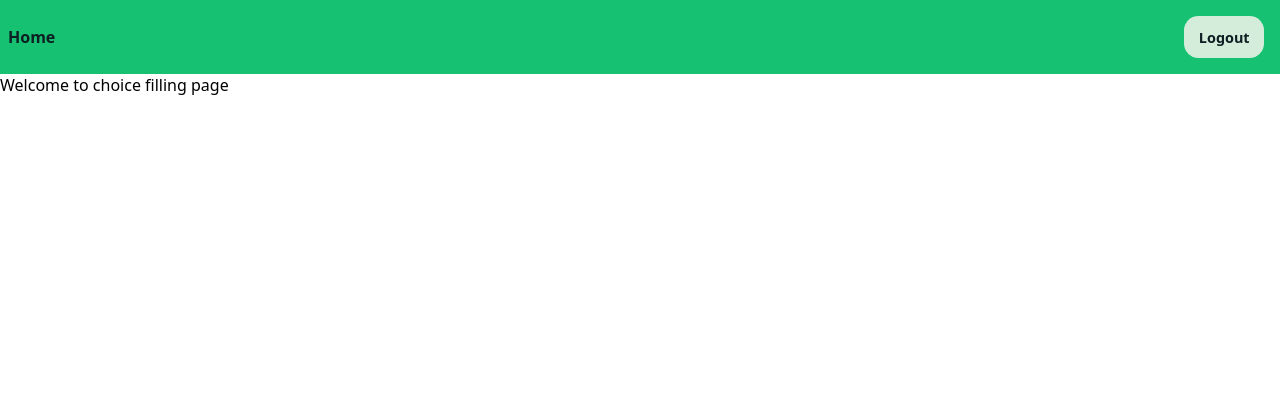
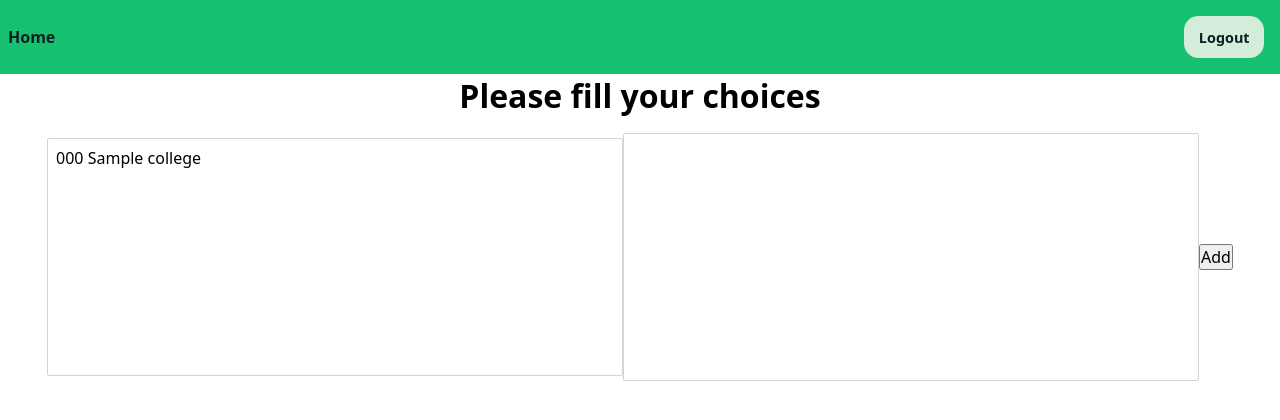
Before and after one commit to ananthvk/student-admission-counselling, a Django app: page /counselling/choiceentry/ in a window 1280 px wide. Shown: the top 420 px of the page. Run offline with Django 5.2, Linux system fonts and the light colour scheme; a user stored in the database is signed in; tables that the repository leaves empty hold one stand-in row (values such as "Sample post"); lists and menus that the app fills with data are empty.

Commit message:
partially completed choice entry form

```diff
--- a/scm_site/counselling/static/counselling/styles.css
+++ b/scm_site/counselling/static/counselling/styles.css
@@ -43,3 +43,53 @@
 .data-clickable-row a {
     display: block;
 }
+
+.choice-entry-college {
+    overflow: auto;
+    width: 45%;
+    overflow-x: hidden;
+}
+
+.choice-entry-course {
+    overflow: scroll;
+    overflow-x: hidden;
+    width: 45%;
+}
+
+.flex-container {
+    margin-top: 1em;
+    display: flex;
+    min-width: 100%;
+    flex-direction: row;
+    justify-content: center;
+    align-items: center;
+    flex-wrap: wrap;
+}
+
+.centered {
+    text-align: center;
+}
+
+.choice-entry-select {
+    border: 1px solid lightgray;
+    outline: none;
+    padding: 0.5em;
+}
+
+select::-webkit-scrollbar {
+    width: 0.8em;
+    height: 0.8em;
+}
+
+select::-webkit-scrollbar-track {
+    background: var(--color-white);
+}
+
+select::-webkit-scrollbar-thumb {
+    background: var(--color-secondary);
+    border-radius: 1em;
+}
+
+select::-webkit-scrollbar-thumb:hover {
+    background: var(--color-black);
+}
--- a/scm_site/counselling/templates/counselling/choice_entry.html
+++ b/scm_site/counselling/templates/counselling/choice_entry.html
@@ -1,4 +1,49 @@
-{% extends "counselling/base.html" %}
+{% extends 'counselling/base.html' %}
+{% block scripts %}
+  {{ block.super }}
+  <script>
+    function collegechanged() {
+      let select_node = document.getElementById('college-selector')
+      let courseSelectElement = document.getElementById('course-selector')
+      let college_id = select_node.value
+      fetch(`http://localhost:8000/counselling/api/college/${college_id}/programs`)
+        .then((response) => {
+          if (!response.ok) {
+            courseSelectElement.textContent = ''
+            throw new Error(`${response.status}`)
+          }
+          return response.json()
+        })
+        .then((data) => {
+          courseSelectElement.textContent = ''
+          for (let [course_code, course_name] of Object.entries(data)) {
+            const option = document.createElement('option')
+            option.value = course_code
+            option.textContent = `${course_code}-${course_name}`
+            courseSelectElement.appendChild(option)
+          }
+          console.log('Modified list')
+        })
+        .catch((err) => {
+          alert(`Network error, try again after some time ${err}`)
+          courseSelectElement.textContent = ''
+        })
+    }
+  </script>
+{% endblock %}
 {% block content %}
-Welcome to choice filling page
+<h1 class="centered">
+    Please fill your choices
+</h1>
+  <div class="flex-container">
+    <select name="choice" class="choice-entry-college choice-entry-select" size="10" onchange="collegechanged()" id="college-selector">
+      {% for college in colleges %}
+        <option value="{{ college.id }}">{{ college.code }} {{ college.name }}</option>
+      {% endfor %}
+    </select>
+    <select name="choice" class="choice-entry-course choice-entry-select" size="10" id="course-selector"></select>
+    <div>
+        <button>Add</button>
+    </div>
+  </div>
 {% endblock %}
--- a/scm_site/counselling/urls.py
+++ b/scm_site/counselling/urls.py
@@ -8,5 +8,6 @@ urlpatterns = [
     path("college/<int:college_id>/<slug:slug>", views.CollegeDetailView.as_view(), name="college_detail"),
     path("college/list/", views.CollegeListView.as_view(), name="college_list"),
     path("course/list/", views.CourseListView.as_view(), name="course_list"),
-    path("choiceentry/", views.option_entry_view, name="choice_entry")
+    path("choiceentry/", views.option_entry_view, name="choice_entry"),
+    path("api/college/<int:college_id>/programs", views.get_programs_offered_by_college)
 ]
--- a/scm_site/counselling/views.py
+++ b/scm_site/counselling/views.py
@@ -1,9 +1,11 @@
-from django.http import HttpResponse, HttpRequest
+from django.http import HttpResponse, HttpRequest, JsonResponse
 from django.views.generic.list import ListView
 from django.views.generic.detail import DetailView
 from django.shortcuts import render, get_object_or_404
 from .models import College, Course
 from django.contrib.auth.decorators import login_required
+from django.views.decorators.http import require_http_methods
+
 
 # Create your views here.
 
@@ -28,4 +30,11 @@ class CollegeDetailView(DetailView):
 
 @login_required
 def option_entry_view(request: HttpRequest):
-    return render(request, "counselling/choice_entry.html")
+    queryset = College.objects.all().order_by("code")
+    return render(request, "counselling/choice_entry.html", {"colleges": queryset})
+
+@require_http_methods(["GET"])
+def get_programs_offered_by_college(request: HttpRequest, college_id):
+    #program_codes = get_object_or_404(College, pk=college_id).programs.order_by('code').values('code')
+    program_codes = get_object_or_404(College, pk=college_id).programs.order_by('code')
+    return JsonResponse({x.code:x.name for x in program_codes})
--- a/scm_site/templates/base_generic.html
+++ b/scm_site/templates/base_generic.html
@@ -12,6 +12,8 @@
     {% endblock %}
     <link rel="stylesheet" href="{% static 'styles.css' %}">
     {% block stylesheets %}
+    {% endblock %}
+    {% block scripts %}
     {% endblock %}
   </head>
   <body>
```
